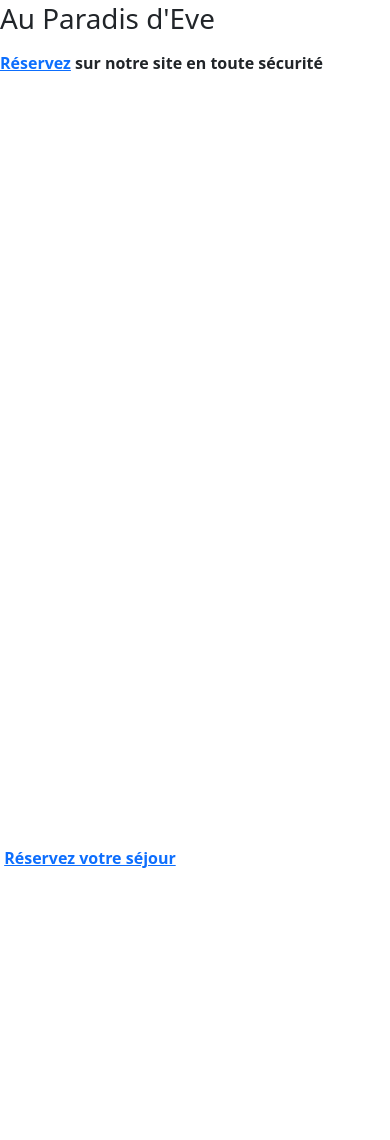
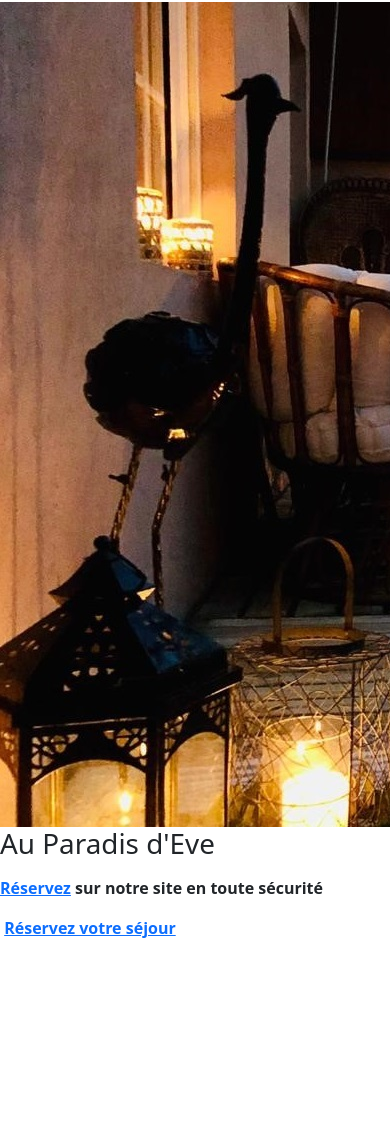
Before and after one commit to davinahouquet/Au_Paradis_d_Eve, a Symfony app: template templates/home/index.html.twig in a window 390 px wide; the page is wider, and only the part inside the window is pictured. Shown: the part 236-1376 px from the top of that part. Run offline with Twig, Linux system fonts and the light colour scheme; the template is opened without the code that fills it, so the values that code supplies are empty; form fields are guessed from the names that the template uses; some libraries are stand-ins or nearby versions.

Commit message:
Style LandingPage (version mobile)

```diff
--- a/templates/home/index.html.twig
+++ b/templates/home/index.html.twig
@@ -4,7 +4,13 @@
 
 {% block body %}
 
-    <section class="parallax-home">
+    <section class="home-page">
+
+    <div class="landingPage-img-container">
+        <img src="{{asset('img/Terasse3.jpg')}}" class="landingPage-img">
+    </div>
+
+    <div class="description">
         <h1>Au Paradis d'Eve</h1>
 
         {% if is_granted('ROLE_ADMIN') %}
@@ -19,6 +25,7 @@
         <img src="" alt="">
 
         <a href="">Réservez votre séjour</a>
+    </div>
 
         {% for chambre in chambres %}
             <a href="{{path('show_espace', {'id' :chambre.id})}}">{{chambre.nomEspace}}</a>
@@ -56,5 +63,6 @@
 
             {{ form_end(form) }}
         </div>
+        <button id="scrollToTopBtn" onclick="scrollToTop()">Retour en haut</button>
     </section>
 {% endblock %}
```
